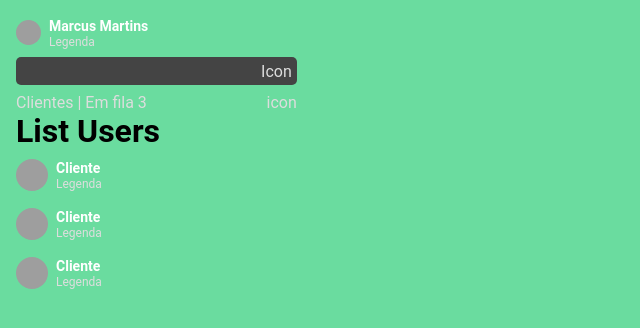
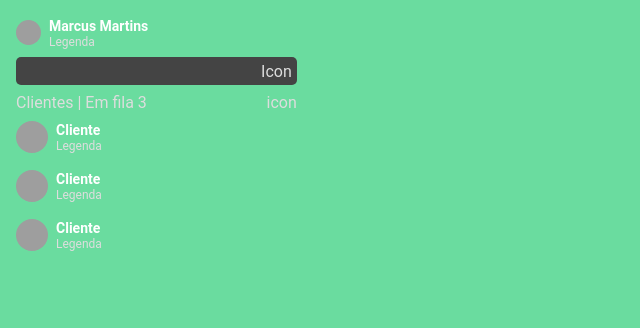
Before and after one commit to MarcusMartins38/Desafio02_VulcaNet, a React (Create React App) app: page / in a window 1280 px wide. Shown: the top 328 px of the page, without its empty margins (0-640 px from the left). Built offline with nearby package versions, Linux system fonts and the light colour scheme; grey boxes are pictures that could not be loaded.

Commit message:
Deleting h1 from Component

```diff
--- /dev/null
+++ b/src/components/IconsListUtil/styles.ts
@@ -0,0 +1,3 @@
+import styled from "styled-components";
+
+export const Container = styled.div``;
--- a/src/components/ListUsers/index.tsx
+++ b/src/components/ListUsers/index.tsx
@@ -34,8 +34,6 @@ const ListUsers: React.FC = () => {
           <p>Clientes | Em fila 3</p>
           <p>icon</p>
         </DivClientes>
-
-        <h1>List Users</h1>
 
         <ConterntClientList>
           <ClienteInfo>
```
Also changed, not shown: src/components/IconsListUtil/index.tsx (+13 -0 lines).
